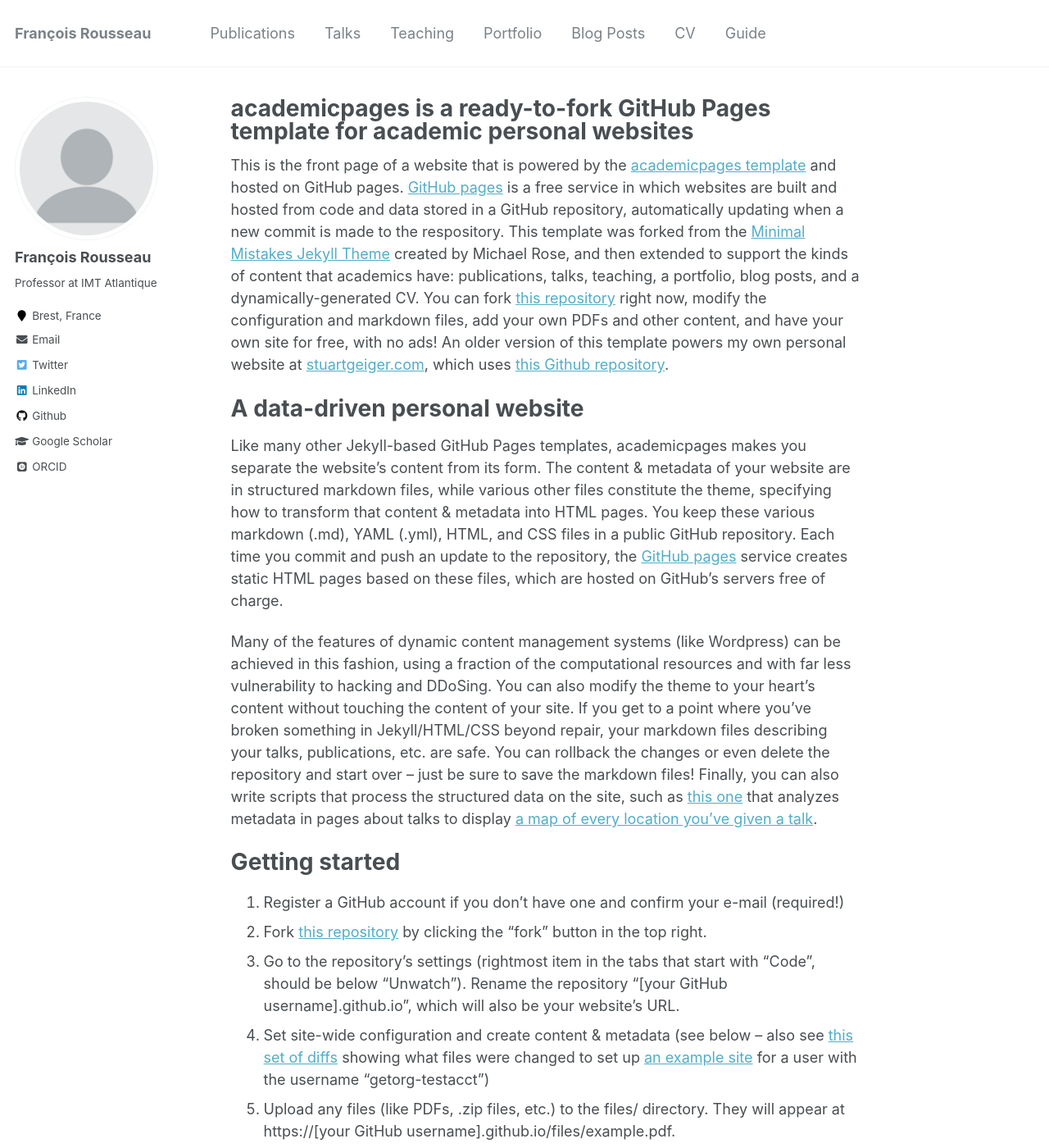
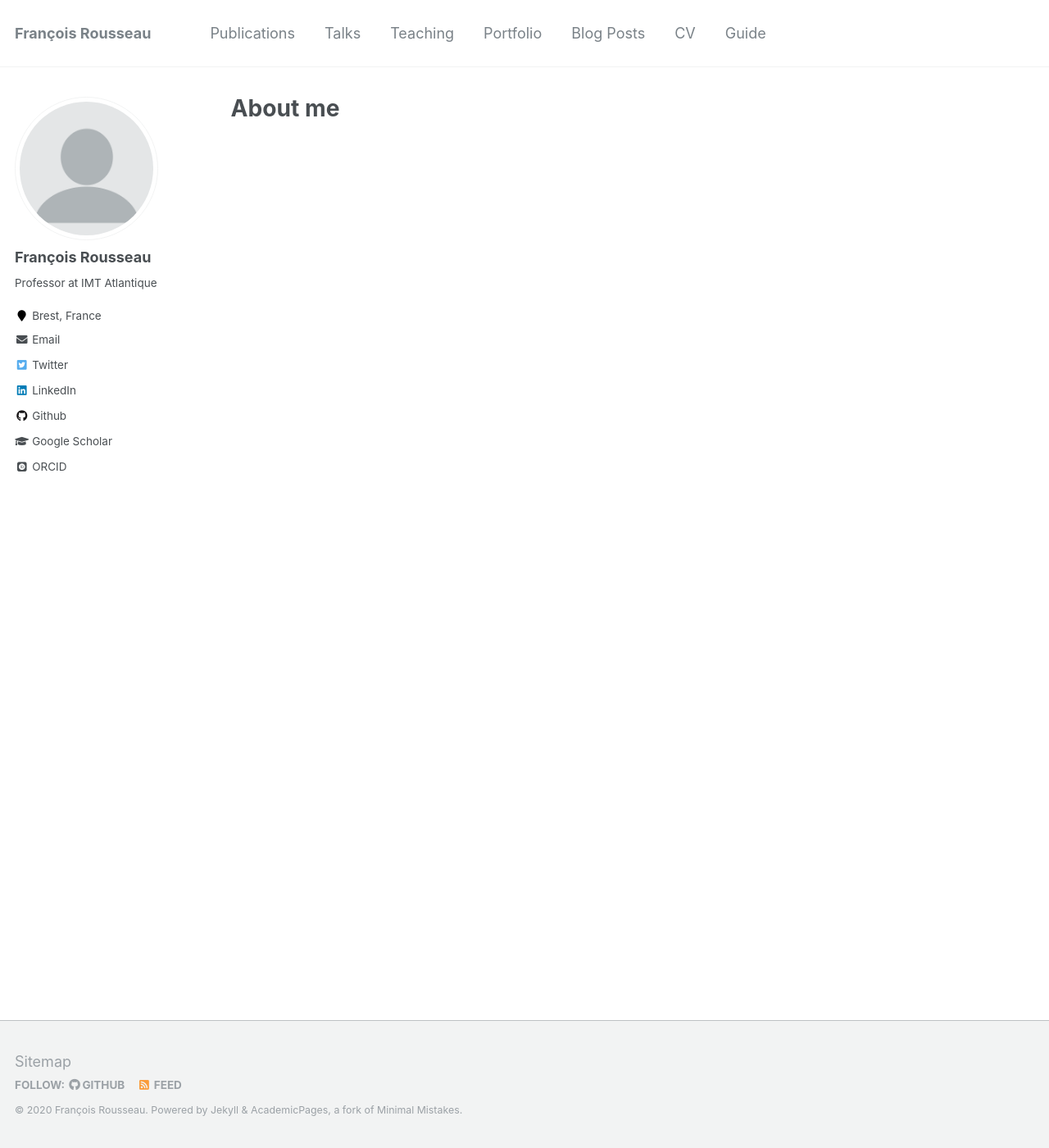
Before and after one commit to rousseau/rousseau.github.io, a Jekyll site: the page built from _pages/about.md, in a window 1280 px wide and 1400 px high. Shown: the whole window at 82% size. Built offline with Jekyll 4.4.1, drawn with Linux system fonts in a browser that asks for light colours; some web fonts are replaced; some of the changed text lies outside the part shown.

Commit message:
Update about.md

```diff
--- a/_pages/about.md
+++ b/_pages/about.md
@@ -1,6 +1,6 @@
 ---
 permalink: /
-title: "academicpages is a ready-to-fork GitHub Pages template for academic personal websites"
+title: "About me"
 excerpt: "About me"
 author_profile: true
 redirect_from:
@@ -8,7 +8,8 @@
   - /about.html
 ---
 
-This is the front page of a website that is powered by the [academicpages template](https://github.com/academicpages/academicpages.github.io) and hosted on GitHub pages. [GitHub pages](https://pages.github.com) is a free service in which websites are built and hosted from code and data stored in a GitHub repository, automatically updating when a new commit is made to the respository. This template was forked from the [Minimal Mistakes Jekyll Theme](https://mmistakes.github.io/minimal-mistakes/) created by Michael Rose, and then extended to support the kinds of content that academics have: publications, talks, teaching, a portfolio, blog posts, and a dynamically-generated CV. You can fork [this repository](https://github.com/academicpages/academicpages.github.io) right now, modify the configuration and markdown files, add your own PDFs and other content, and have your own site for free, with no ads! An older version of this template powers my own personal website at [stuartgeiger.com](http://stuartgeiger.com), which uses [this Github repository](https://github.com/staeiou/staeiou.github.io).
+
+<!-- This is the front page of a website that is powered by the [academicpages template](https://github.com/academicpages/academicpages.github.io) and hosted on GitHub pages. [GitHub pages](https://pages.github.com) is a free service in which websites are built and hosted from code and data stored in a GitHub repository, automatically updating when a new commit is made to the respository. This template was forked from the [Minimal Mistakes Jekyll Theme](https://mmistakes.github.io/minimal-mistakes/) created by Michael Rose, and then extended to support the kinds of content that academics have: publications, talks, teaching, a portfolio, blog posts, and a dynamically-generated CV. You can fork [this repository](https://github.com/academicpages/academicpages.github.io) right now, modify the configuration and markdown files, add your own PDFs and other content, and have your own site for free, with no ads! An older version of this template powers my own personal website at [stuartgeiger.com](http://stuartgeiger.com), which uses [this Github repository](https://github.com/staeiou/staeiou.github.io).
 
 A data-driven personal website
 ======
@@ -47,4 +48,4 @@
 
 For more info
 ------
-More info about configuring academicpages can be found in [the guide](https://academicpages.github.io/markdown/). The [guides for the Minimal Mistakes theme](https://mmistakes.github.io/minimal-mistakes/docs/configuration/) (which this theme was forked from) might also be helpful.
+More info about configuring academicpages can be found in [the guide](https://academicpages.github.io/markdown/). The [guides for the Minimal Mistakes theme](https://mmistakes.github.io/minimal-mistakes/docs/configuration/) (which this theme was forked from) might also be helpful. -->
```
